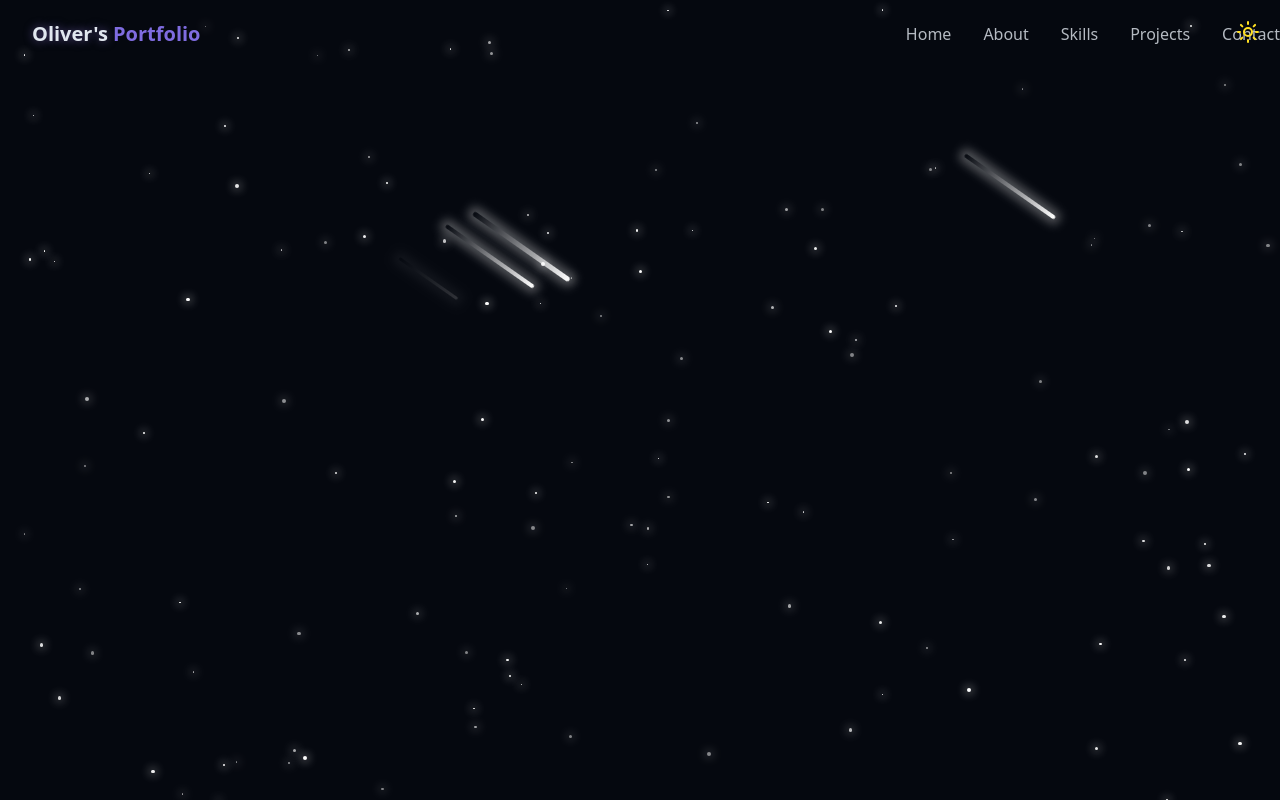
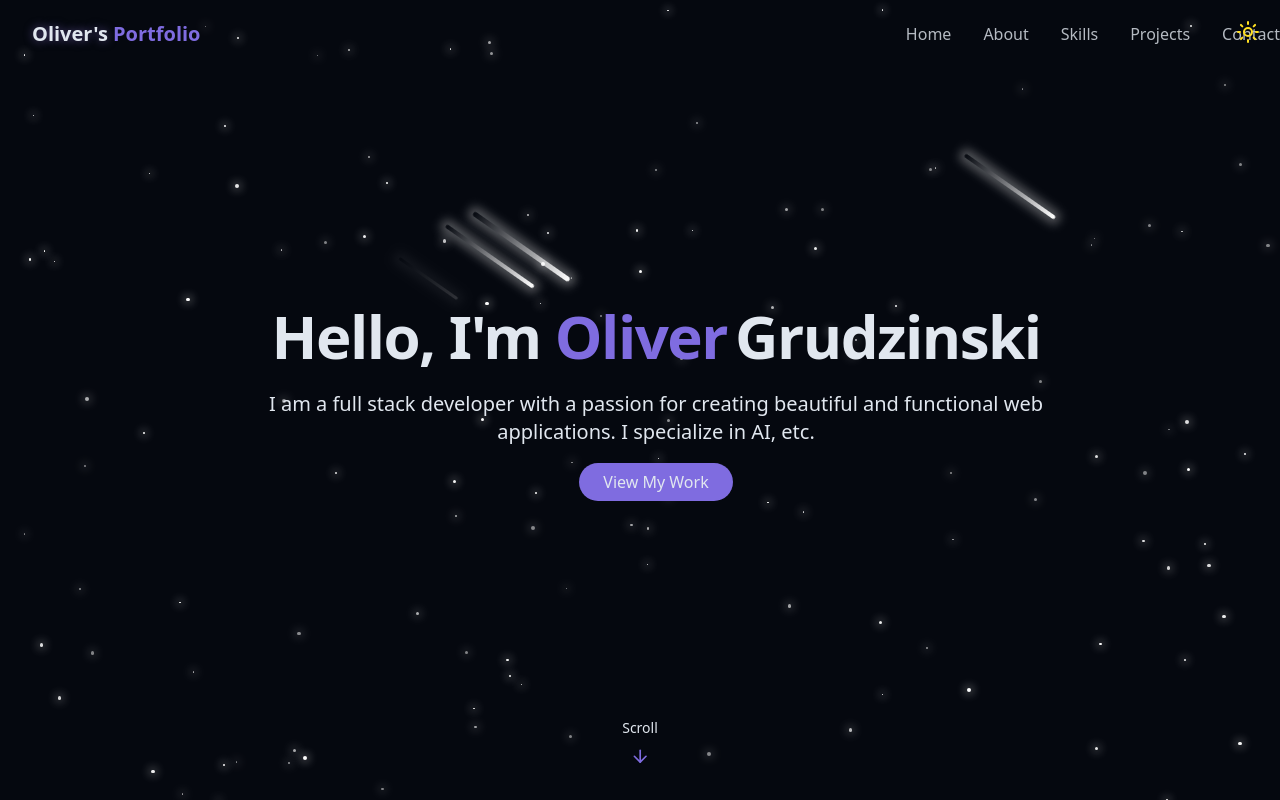
Before and after one commit to grudzinskio/Personal_Website, a React (Vite) app: page / in a window 1280 px wide. Built offline with nearby package versions, Linux system fonts and the light colour scheme.

Commit message:
added hero section

```diff
--- /dev/null
+++ b/src/components/HeroSection.jsx
@@ -0,0 +1,42 @@
+
+import { ArrowDown } from "lucide-react";
+
+export const HeroSection = () => {
+    return (
+        <section
+            id="hero"
+            className="relative min-h-screen flex flex-col items-center justify-center px-4"
+        >
+            <div className="container max-w-4xl mx-auto text-center z-10">
+                <div className="space-y-6">
+                    <h1 className="text-4xl md:text-6xl font-bold tracking-tight">
+                        <span className="opacity-0 animate-fade-in"> Hello, I'm</span>
+                        <span className="text-primary opacity-0 animate-fade-in-delay-1">
+                            {" "}
+                            Oliver
+                        </span>
+                        <span className="text-gradient ml-2 opacity-0 animate-fade-in-delay-2">
+                            {""}
+                            Grudzinski
+                        </span>
+                    </h1>
+                    <p className="text-lg md:text-xl text-muted-foreground max-2-2xl mx-auto opacity-0 animate-fade-in-delay-3">
+                        I am a full stack developer with a passion for creating
+                        beautiful and functional web applications. I specialize in AI, etc.
+                    </p>
+
+                    <div className="opacity-0 animate-fade-in-delay-4">
+                        <a href="#projects" className="cosmic-button">
+                            View My Work
+                        </a>
+                    </div>
+                </div>
+            </div>
+
+            <div className="absolute bottom-8 left-1/2 transform -translate-x-1/2 flex flex-col items-center animate-bounce ">
+                <span className="text-sm text-muted-foreground mb-2"> Scroll</span>
+                <ArrowDown className="h-5 w-5 text-primary"></ArrowDown>
+            </div>
+        </section>
+    );
+}
--- a/src/pages/Home.jsx
+++ b/src/pages/Home.jsx
@@ -1,7 +1,7 @@
 import { ThemeToggle } from "../components/ThemeToggle";
 import { StarBackground } from "../components/StarBackground";
 import { Navbar } from "../components/Navbar";
-
+import { HeroSection } from "../components/HeroSection";
 export const Home = () => {
     return <div className="min-h-screen bg-background text-foreground overflow-x-hidden">
         {/* Theme toggle */}
@@ -11,7 +11,9 @@ export const Home = () => {
         {/* Navbar */}
         <Navbar />
         {/* Main contents */}
-
+        <main>
+            <HeroSection />
+        </main>
         {/* Footer */}
 
 
```
